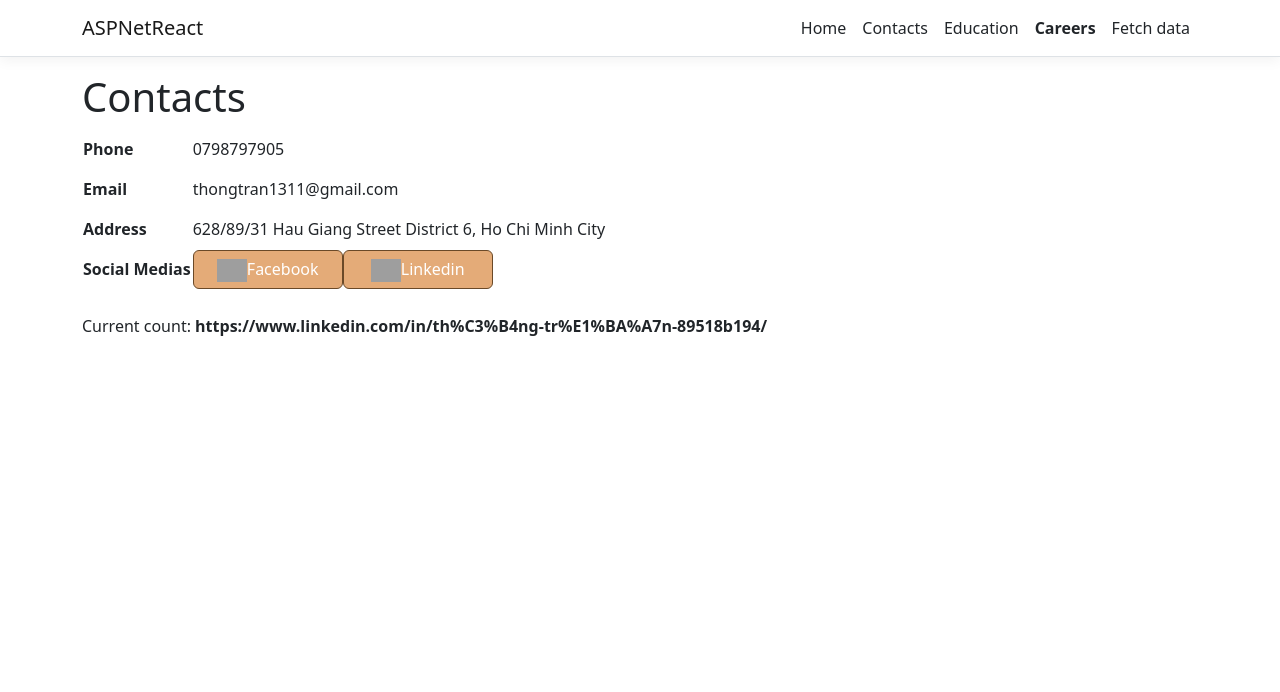
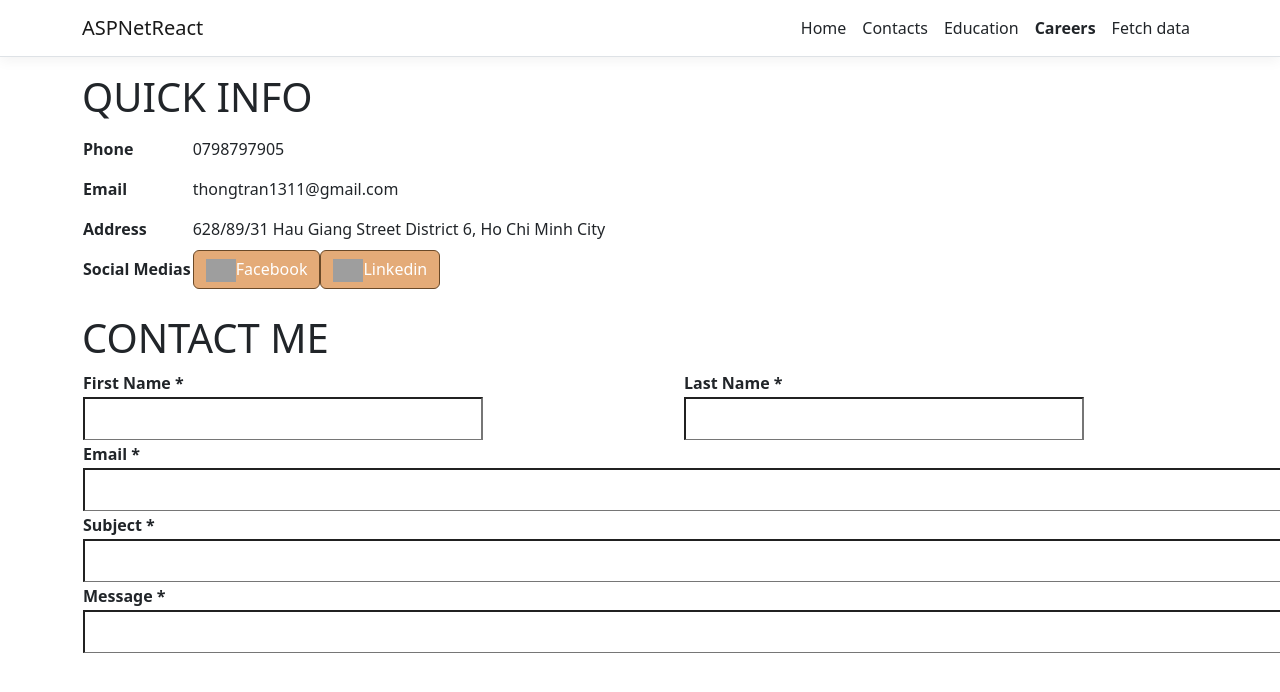
Before and after one commit to ThongTranHCM/ThongTranHCM.github.io, a React (Create React App) app in the folder ASPNetReact/ASPNetReact/ClientApp/: page /contacts in a window 1280 px wide. Shown: the top 692 px of the page. Built offline with nearby package versions, Linux system fonts and the light colour scheme; grey boxes are pictures that could not be loaded.

Commit message:
Add Contacts Form

```diff
--- a/ASPNetReact/ASPNetReact/ClientApp/src/components/Contacts.js
+++ b/ASPNetReact/ASPNetReact/ClientApp/src/components/Contacts.js
@@ -1,4 +1,4 @@
-import React, { Component } from 'react';
+import React, { Component, InfoBox } from 'react';
 
 export class Contacts extends Component {
     static displayName = Contacts.name;
@@ -23,7 +23,7 @@ export class Contacts extends Component {
     render() {
         return (
             <div>
-                <h1>Contacts</h1>
+                <h1>QUICK INFO</h1>
                 <table>
                     <tr style={{ height: '40px' }}>
                         <th>Phone</th>
@@ -51,8 +51,45 @@ export class Contacts extends Component {
                 </table>
 
                 <br />
-                <p aria-live="polite">Current count: <strong>{this.state.fburl}</strong></p>
-
+                <h1>CONTACT ME</h1>
+                <table className='table' aria-labelledby="tabelLabel">
+                    <tr>
+                            <th>First Name *</th>
+                            <th>Last Name *</th>
+                    </tr>
+                    <tr>
+                        <td>
+                            <input style={{ width: "400px" }}  type="text" id="fname" name="fname"/>
+                        </td>
+                        <td>
+                            <input style={{ width: "400px" }}  type="text" id="lname" name="lname" />
+                        </td>
+                    </tr>
+                    <tr>
+                        <th colspan="2">Email *</th>
+                    </tr>
+                    <tr>
+                        <td colspan="2">
+                            <input style={{ width: "1200px" }} type="text" id="email" name="email" />
+                        </td>
+                    </tr>
+                    <tr>
+                        <th colspan="2">Subject *</th>
+                    </tr>
+                    <tr>
+                        <td colspan="2">
+                            <input style={{ width: "1200px" }} type="text" id="subject" name="subject" />
+                        </td>
+                    </tr>
+                    <tr>
+                        <th colspan="2">Message *</th>
+                    </tr>
+                    <tr>
+                        <td colspan="2">
+                            <input style={{width:"1200px"}} type="text" id="message" name="message" />
+                        </td>
+                    </tr>
+                </table>
             </div>
         );
     }
--- a/ASPNetReact/ASPNetReact/ClientApp/src/custom.css
+++ b/ASPNetReact/ASPNetReact/ClientApp/src/custom.css
@@ -4,18 +4,75 @@ a {
 }
 
 code {
-  color: #E01A76;
+    color: #E01A76;
 }
 
 .btn-primary {
     color: #fff;
     background-color: #e4ab78;
     border-color: #6a4928;
+}
+
+
+.btn-hoverscale {
     transition: width 1s;
     width: 150px;
 }
 
-    .btn-primary:hover {
+    .btn-hoverscale:hover {
         background-color: #c06f24;
         width: 170px;
     }
+.box-coffee {
+    color: #fff;
+    background-color: #e4ab78;
+    border-color: #6a4928;
+    align-content:center;
+}
+.flexbox-container {
+    display: flex;
+    flex-direction: row;
+}
+.myStyleContainer {
+    flex: 1;
+    margin-top: 8px;
+    background-color: aliceblue;
+}
+.myStyleBox {
+    width: 50px;
+    height: 50px;
+}
+.myStyleRow {
+    flex-direction: row;
+    flex-wrap: wrap;
+}
+.myStyleButton {
+    padding-inline: 8px;
+    padding-block: 6px;
+    border-radius: 4px;
+    background-color: oldlace;
+    align-self: flex-start;
+    margin-inline: 1%;
+    margin-bottom: 6px;
+    min-width: 48%;
+    text-align: center;
+}
+
+.myStyleSelected {
+    background-color: coral;
+    border-width: 0,
+}
+
+.myStyleButtonLabel {
+    font-size: 12px;
+    font-weight: 500;
+    color: coral
+}
+.myStyleSelectedLabel {
+    color: white
+}
+.myStyleLabel {
+    text-align: center;
+    margin-bottom: 10px;
+    font-size: 24px
+}
```
